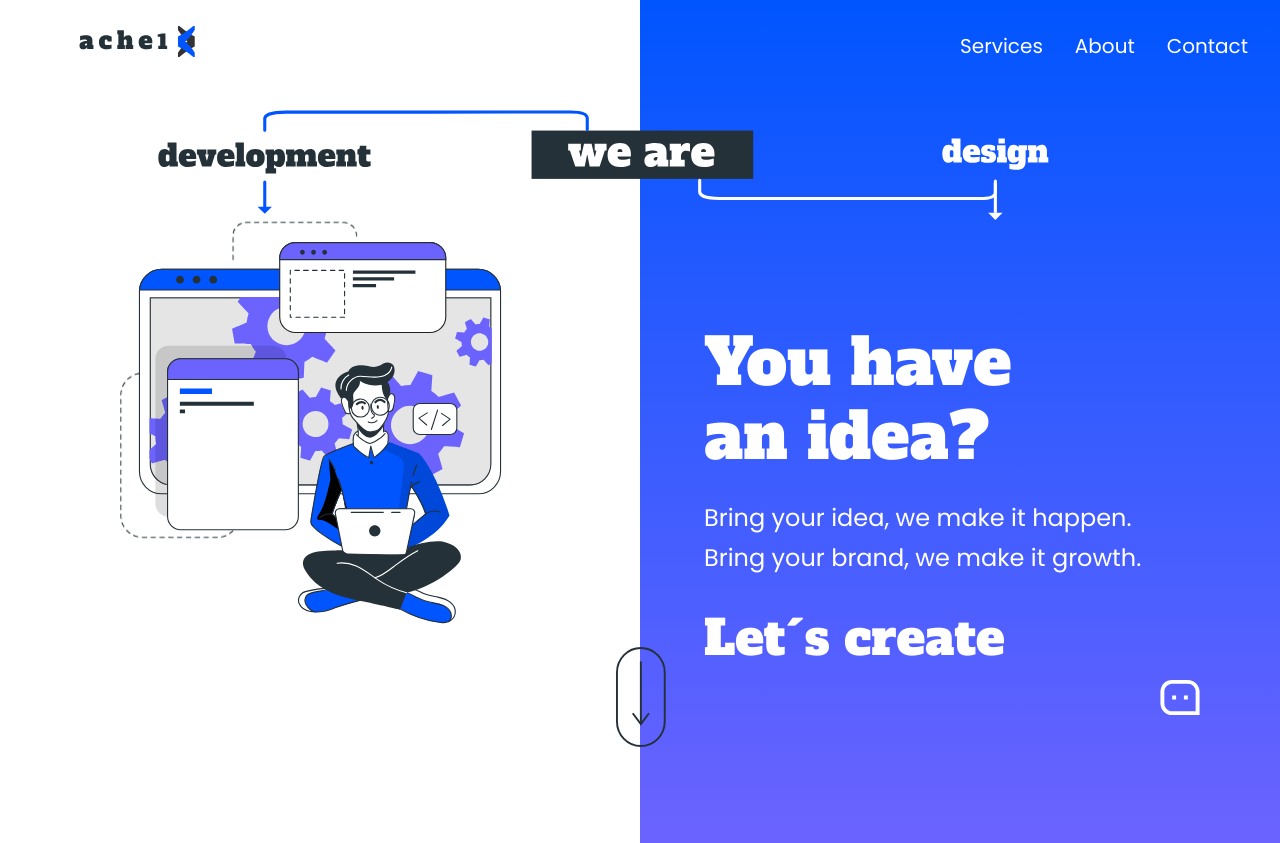
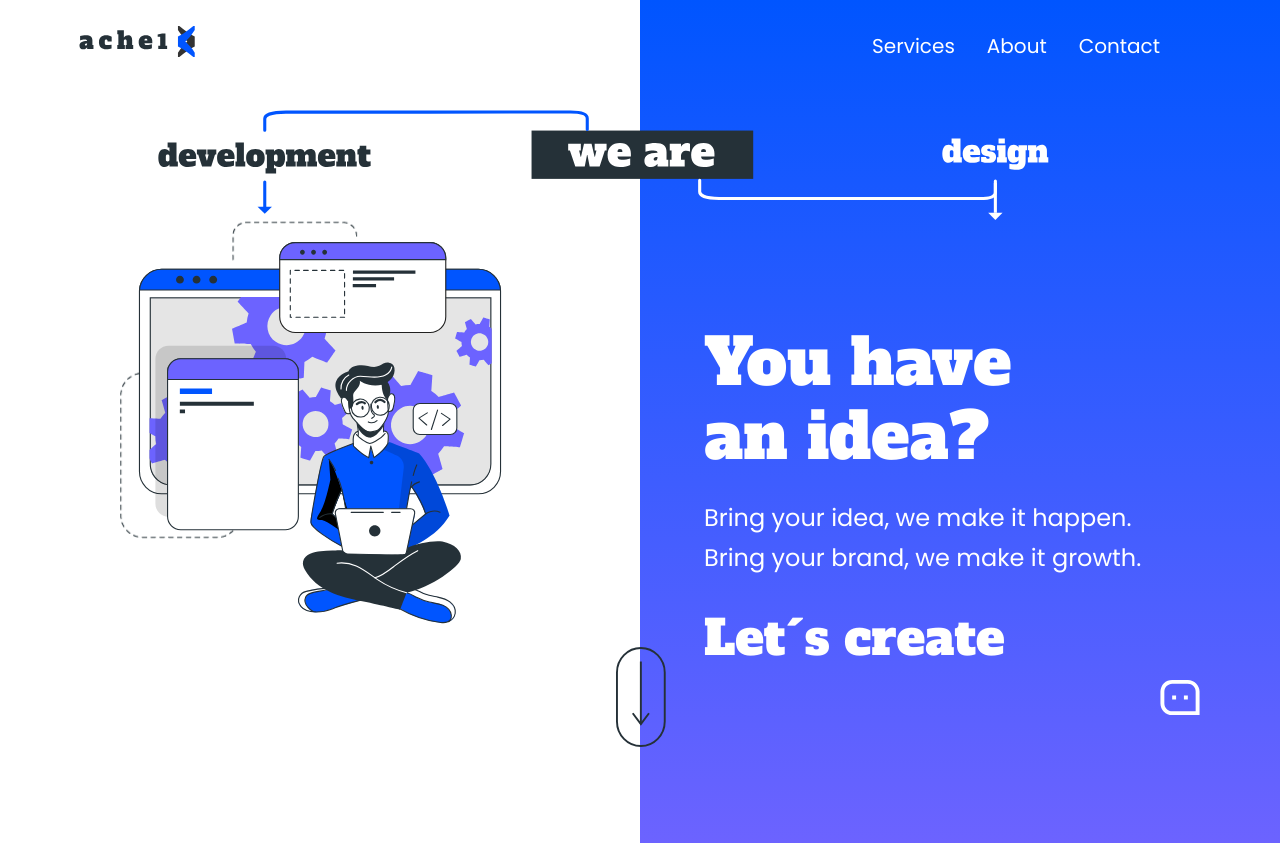
Before and after one commit to AlejandroM12/ache1, a React (Create React App) app: page / in a window 1280 px wide. Built offline with nearby package versions, Linux system fonts and the light colour scheme.

Commit message:
Fixing margin in menu

```diff
--- a/src/scss/components/_navbarMenu.scss
+++ b/src/scss/components/_navbarMenu.scss
@@ -42,7 +42,7 @@
     ul {
       display: flex;
       padding: 0;
-      margin-left: 5.5rem;
+      margin-right: 5.5rem;
       li {
         margin: 0 1rem;
         .link-a {
```
